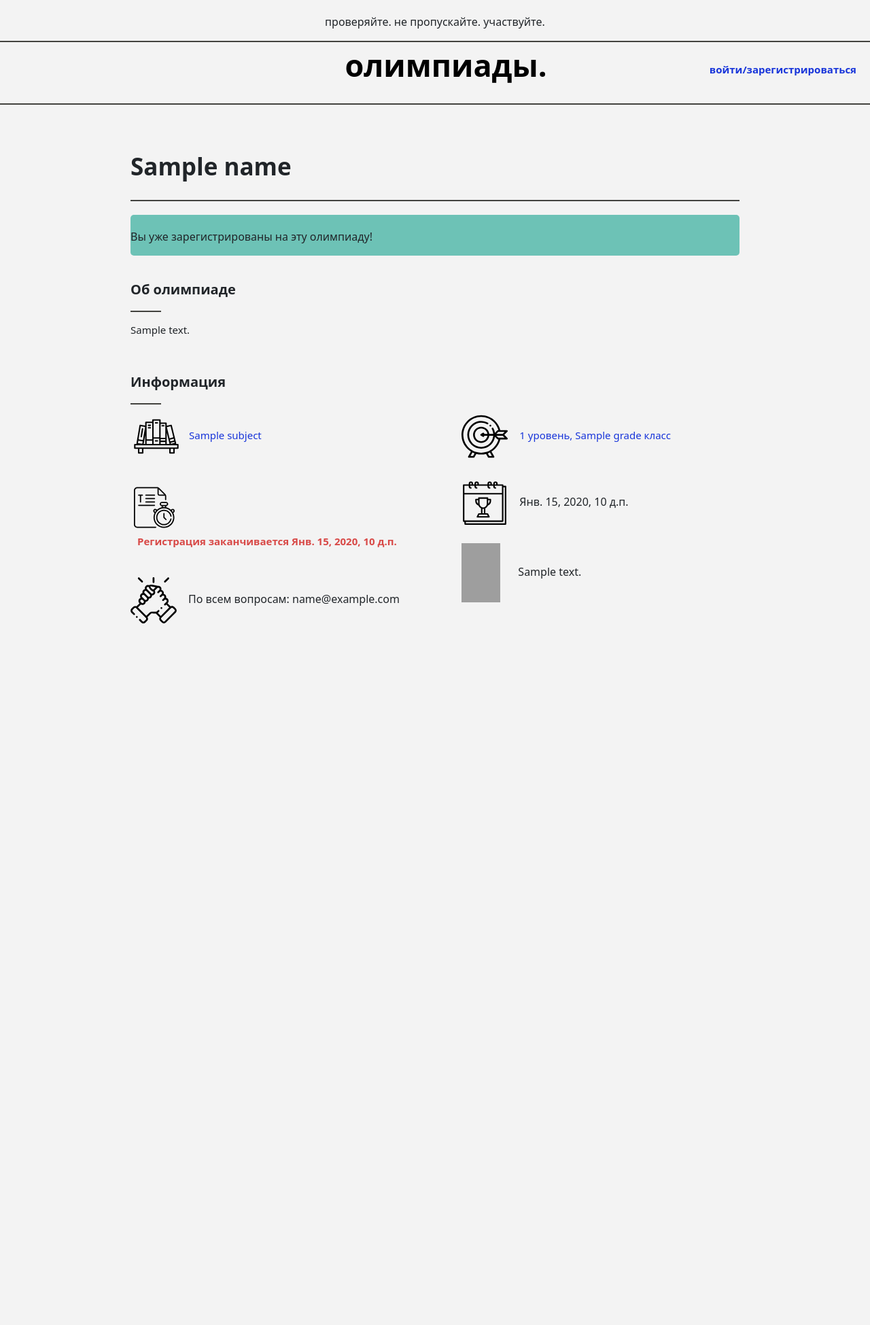
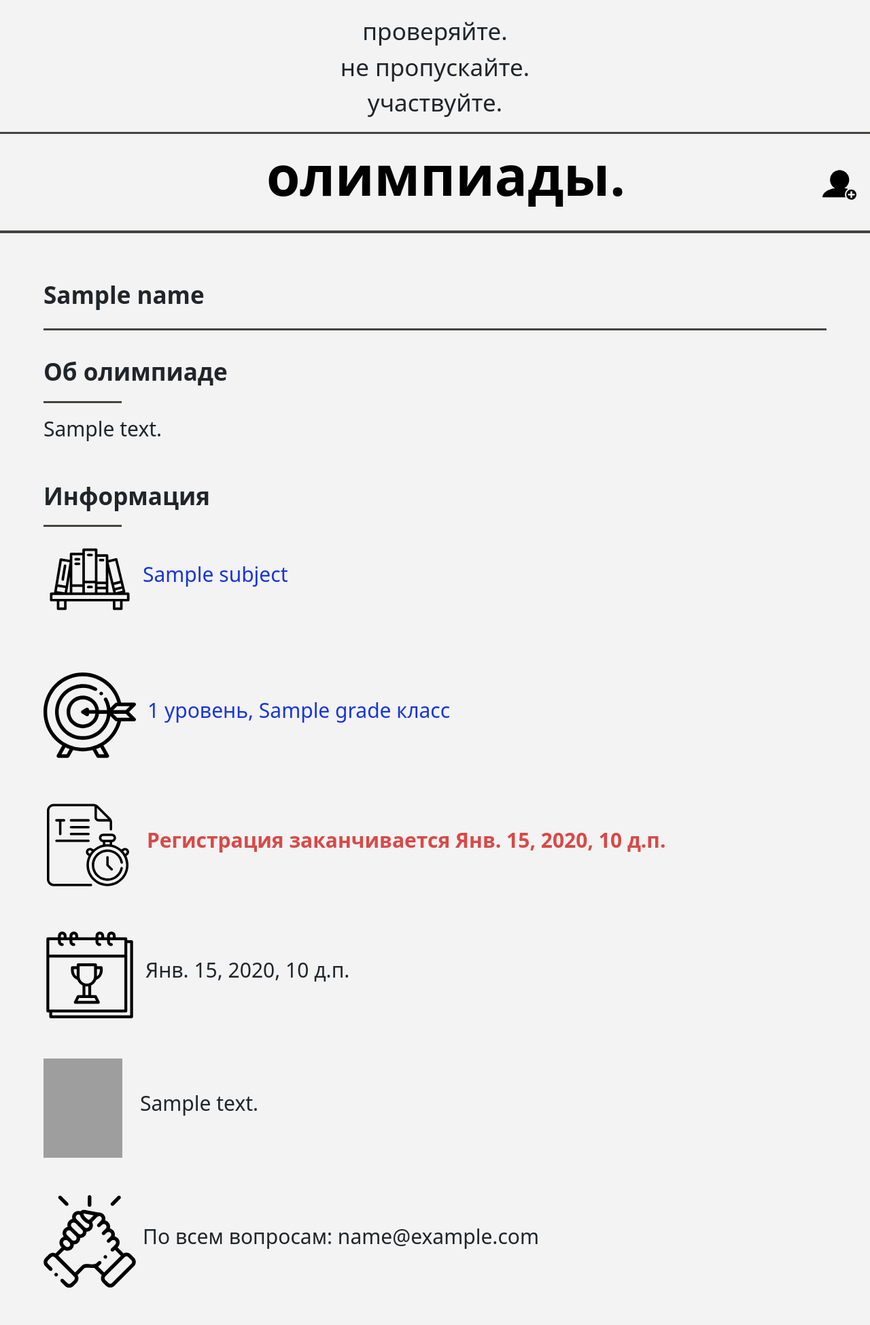
Before and after one commit to justUlik/check_olympiads, a Django app: template olympiads/templates/olympiads/mobile/success_register.html in a window 1280 px wide. Shown: the whole page at 68% size. Before the commit the page ends 917 px from the top, so only its background shows below. Run offline with Django 3.2, Linux system fonts and the light colour scheme; the template is opened without the code that fills it: most values are stand-ins (such as "Sample title", 1, 10 or a date in 2020); grey boxes are pictures that could not be loaded.

Commit message:
add success olympiad mobile page

```diff
--- a/mainpage/static/css/style.css
+++ b/mainpage/static/css/style.css
@@ -322,10 +322,14 @@ body {
   height: 100px;
 }
 
-.green_but_text {
+.green_but_text_mob {
   color: #F3F3F3;
   font-size: 35px;
   font-weight: 600;
+}
+
+.green_but_text {
+  color: #F3F3F3;
 }
 
 .no_wrap {
--- a/olympiads/templates/olympiads/mobile/olympiad_info.html
+++ b/olympiads/templates/olympiads/mobile/olympiad_info.html
@@ -93,9 +93,9 @@
         </div>
       <div class="description" style="padding-top: 5px !important">
         {% if is_authenticated and is_profile_good %}
-          <button class="green_but_mob green_but_text" type="submit" onclick="location.href='/olympiad/{{ name }}/register_olympiad';"  name="button">Принять участие</button>
+          <button class="green_but_mob green_but_text_mob" type="submit" onclick="location.href='/olympiad/{{ name }}/register_olympiad';"  name="button">Принять участие</button>
         {% else %}
-          <button class="green_but_mob green_but_text" onclick="pop()">Принять участие</button>
+          <button class="green_but_mob green_but_text_mob" onclick="pop()">Принять участие</button>
           <div id="box">
             <h1>Уппс...</h1>
             <p>Чтобы принять участие в олимпиаде <br>
--- a/olympiads/templates/olympiads/mobile/success_register.html
+++ b/olympiads/templates/olympiads/mobile/success_register.html
@@ -11,15 +11,14 @@
 
 <body>
   <div class="header">
-    <p>проверяйте. не пропускайте. участвуйте.</p>
-    <div class="horiz_line">
+    <p class="header_title">проверяйте. <br> не пропускайте. <br> участвуйте.</p>
+    <div class="horiz_line_mob">
     </div>
     <ul class="header_name">
-        <li class="name"><a class="no_wrap" href="/">олимпиады.</a></li>
+        <li class="name_mob"><a class="no_wrap" href="/">олимпиады.</a></li>
         {% if user.is_authenticated %}
         <li class="register">
           <div id="registerr">
-            <a class="rgstr_wrap a_p" href="/autorization/profile">@{{ user.username }}</a>
             <a class="rgstr_wrap a_img" href="/autorization/profile"><h3>@</h3></a>
           </div>
         </li>
@@ -27,74 +26,69 @@
         {% else %}
           <li class="register">
             <div id="registerr">
-              <a class="rgstr_wrap a_p" href="/autorization/signin"><p>войти/зарегистрироваться</p></a>
-              <a class="rgstr_wrap a_img" href="/autorization/signin"><img class="register" src={% static "media/signin.svg" %} alt="target"></a>
+              <a class="rgstr_wrap" href="/autorization/signin"><img class="register" style="width: 70px; height: 70px; padding-bottom: 20px" src={% static "media/signin.svg" %} alt="target"></a>
             </div>
           </li>
         {% endif%}
     </ul>
-    <div class="horiz_line">
+    <div class="horiz_line_mob">
     </div>
   </div>
-  <div class="main">
-    <h1 class="topic_main font_big">{{ name }}</h1>
+  <div class="main_mob">
+    <h1 class="topic_main_mob font_big">{{ name }}</h1>
     <div class="vetical_table">
-      <div class="horiz_line" style="margin-bottom: 20px !important;">
+      <div class="horiz_line_mob">
       </div>
-
-      <span class="is_registered_true">
-        <p class="is_registered_true">Вы уже зарегистрированы на эту олимпиаду!</p>
-      </span>
 
       {% if description != "" %}
       <div class="description">
-        <p class="description_title">Об олимпиаде</p>
-        <div class="small_horiz_line">
+        <p class="description_title_mob">Об олимпиаде</p>
+        <div class="small_horiz_line_mob">
         </div>
-        <p class="description_text">
+        <p class="description_text_mob">
           {{ description }}
         </p>
       </div>
       {% endif %}
 
       <div class="description">
-        <p class="description_title">Информация</p>
-        <div class="small_horiz_line">
+        <p class="description_title_mob">Информация</p>
+        <div class="small_horiz_line_mob">
         </div>
         <div>
-          <div class="names">
-              <div class="item_align">
-                  <img class="data_img bookshelf" src={% static "media/bookshelf.svg" %} alt="subject">
-                  <p class="subject data_p">{{ subject }}</p>
+              <div class="item_align_mob">
+                  <img class="data_img bookshelf_mob" src={% static "media/bookshelf.svg" %} alt="subject">
+                  <p class="subject_mob data_p">{{ subject }}</p>
               </div>
-              <div class="item_align">
-                <img class="data_img deadline" style="padding-left:5px" src={% static "media/deadline.svg" %} alt="deadline">
-                <p class="date data_p" style="padding-left:10px">Регистрация заканчивается {{ register_end_date }}</p>
-              </div>
-              <div class="item_align">
-                <img class="data_img target" src={% static "media/support.svg" %} alt="support">
-                <p class="data_p" style="padding-left: 7px">По всем вопросам: {{ support_email }}</p>
-              </div>
-            </div>
 
-            <div class="other_data" style="padding-left: 80px">
-              <div class="item_align">
-                <img class="data_img target" src={% static "media/target.svg" %} alt="target">
+              <div class="item_align_mob">
+                <img class="data_img target_mob" src={% static "media/target.svg" %} alt="target">
                 {% if rank != "нет" %}
-                <p class="subject data_p" style="padding-left: 7px">{{ rank }} уровень, {{ grade }} класс</p>
+                <p class="subject_mob data_p" style="padding-left: 7px">{{ rank }} уровень, {{ grade }} класс</p>
                 {% else %}
-                <p class="subject data_p">Олимпиада не имеет уровня</p>
+                <p class="subject_mob data_p">Олимпиада не имеет уровня</p>
                 {% endif %}
               </div>
-              <div class="item_align">
-                <img class="data_img target" src={% static "media/calendar.svg" %} alt="calendar">
-                <p class="data_p" style="padding-left: 7px">{{ competition_date }}</p>
+
+              <div class="item_align_mob">
+                <img class="data_img deadline_mob" style="padding-left:5px" src={% static "media/deadline.svg" %} alt="deadline">
+                <p class="date_mob data_p" style="padding-left:16px">Регистрация заканчивается {{ register_end_date }}</p>
               </div>
-              <div class="item_align">
-                <img class="data_img location" src={% static "media/pin.svg" %} alt="location">
-                <p class="data_p" style="padding-left: 16px">{{ address }}</p>
+
+              <div class="item_align_mob">
+                <img class="data_img target_mob" src={% static "media/calendar.svg" %} alt="calendar">
+                <p class="data_p" style="padding-left: 4px; font-size: 30px">{{ competition_date }}</p>
               </div>
-            </div>
+
+              <div class="item_align_mob">
+                <img class="data_img location_mob" src={% static "media/pin.svg" %} alt="location">
+                <p class="data_p" style="padding-left: 16px; font-size: 30px">{{ address }}</p>
+              </div>
+
+              <div class="item_align_mob">
+                <img class="data_img target_mob" src={% static "media/support.svg" %} alt="support">
+                <p class="data_p" style="font-size: 30px">По всем вопросам: {{ support_email }}</p>
+              </div>
           </div>
         </div>
     </div>
```
Also changed, not shown: db.sqlite3.
